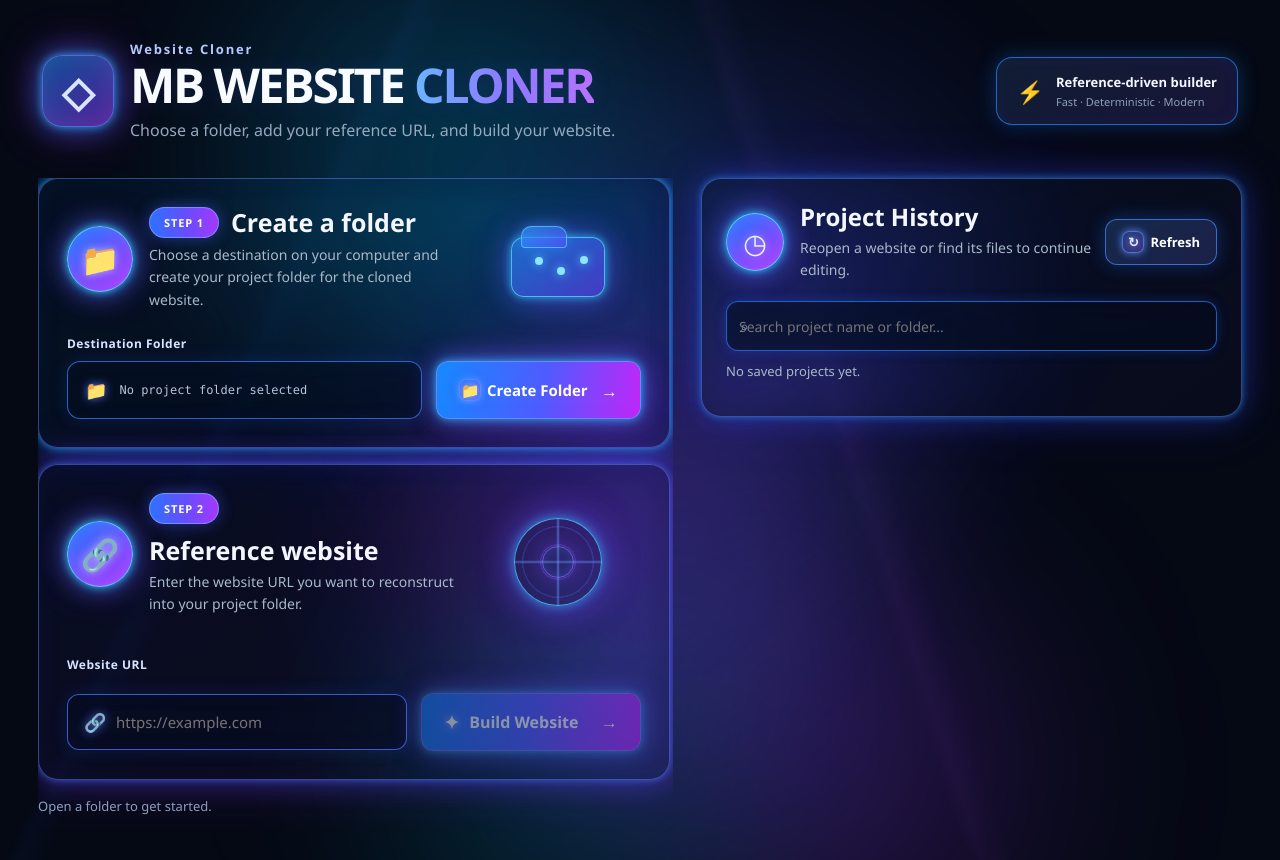
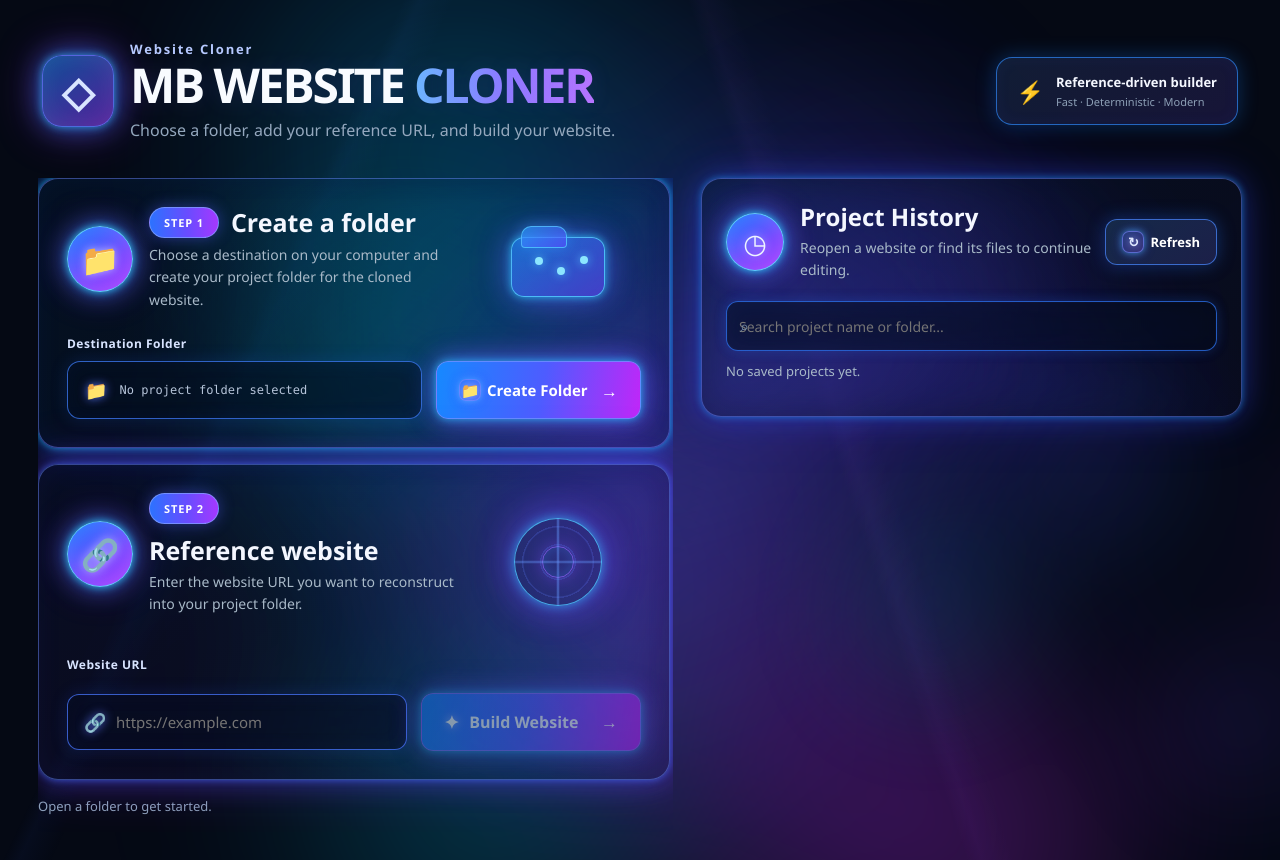
Before and after one commit to marcelino09327228053-stack/website-cloner, a FastAPI app: page / in a window 1280 px wide. Run offline with FastAPI, Linux system fonts and the light colour scheme; data that the repository does not hold is empty.

Commit message:
Automatic pre-AI-edit checkpoint

```diff
--- a/static/style.css
+++ b/static/style.css
@@ -1057,18 +1057,41 @@
   content:"";
   position:fixed;
   z-index:-1;
-  width:58vw;
-  height:58vw;
-  right:-14vw;
-  bottom:-24vw;
+  width:72vw;
+  height:72vw;
+  right:-18vw;
+  bottom:-28vw;
   border-radius:50%;
   pointer-events:none;
   background:
-    radial-gradient(circle at 45% 42%,rgba(55,109,255,.28),transparent 38%),
-    radial-gradient(circle at 62% 65%,rgba(155,48,255,.30),transparent 36%),
-    radial-gradient(circle at 30% 68%,rgba(0,210,255,.20),transparent 34%);
-  filter:blur(80px);
+    radial-gradient(circle at 18% 28%,rgba(0,225,255,.25),transparent 20%),
+    radial-gradient(circle at 45% 42%,rgba(55,109,255,.34),transparent 32%),
+    radial-gradient(circle at 72% 24%,rgba(92,70,255,.28),transparent 23%),
+    radial-gradient(circle at 62% 65%,rgba(177,45,255,.34),transparent 30%),
+    radial-gradient(circle at 30% 68%,rgba(0,210,255,.27),transparent 27%),
+    radial-gradient(circle at 82% 78%,rgba(219,39,255,.22),transparent 22%);
+  filter:blur(72px);
   animation:ambientLightMove2 18s ease-in-out infinite alternate;
+}
+main::after{
+  content:"";
+  position:fixed;
+  z-index:-1;
+  width:62vw;
+  height:48vw;
+  left:18vw;
+  top:12vh;
+  border-radius:46%;
+  pointer-events:none;
+  background:
+    radial-gradient(circle at 12% 42%,rgba(0,198,255,.22),transparent 18%),
+    radial-gradient(circle at 34% 18%,rgba(60,99,255,.25),transparent 19%),
+    radial-gradient(circle at 53% 62%,rgba(118,61,255,.24),transparent 21%),
+    radial-gradient(circle at 73% 31%,rgba(192,42,255,.22),transparent 18%),
+    radial-gradient(circle at 88% 72%,rgba(30,170,255,.20),transparent 18%);
+  filter:blur(62px);
+  opacity:.88;
+  animation:ambientLightMove 22s ease-in-out infinite alternate-reverse;
 }
 
 .card,
```
